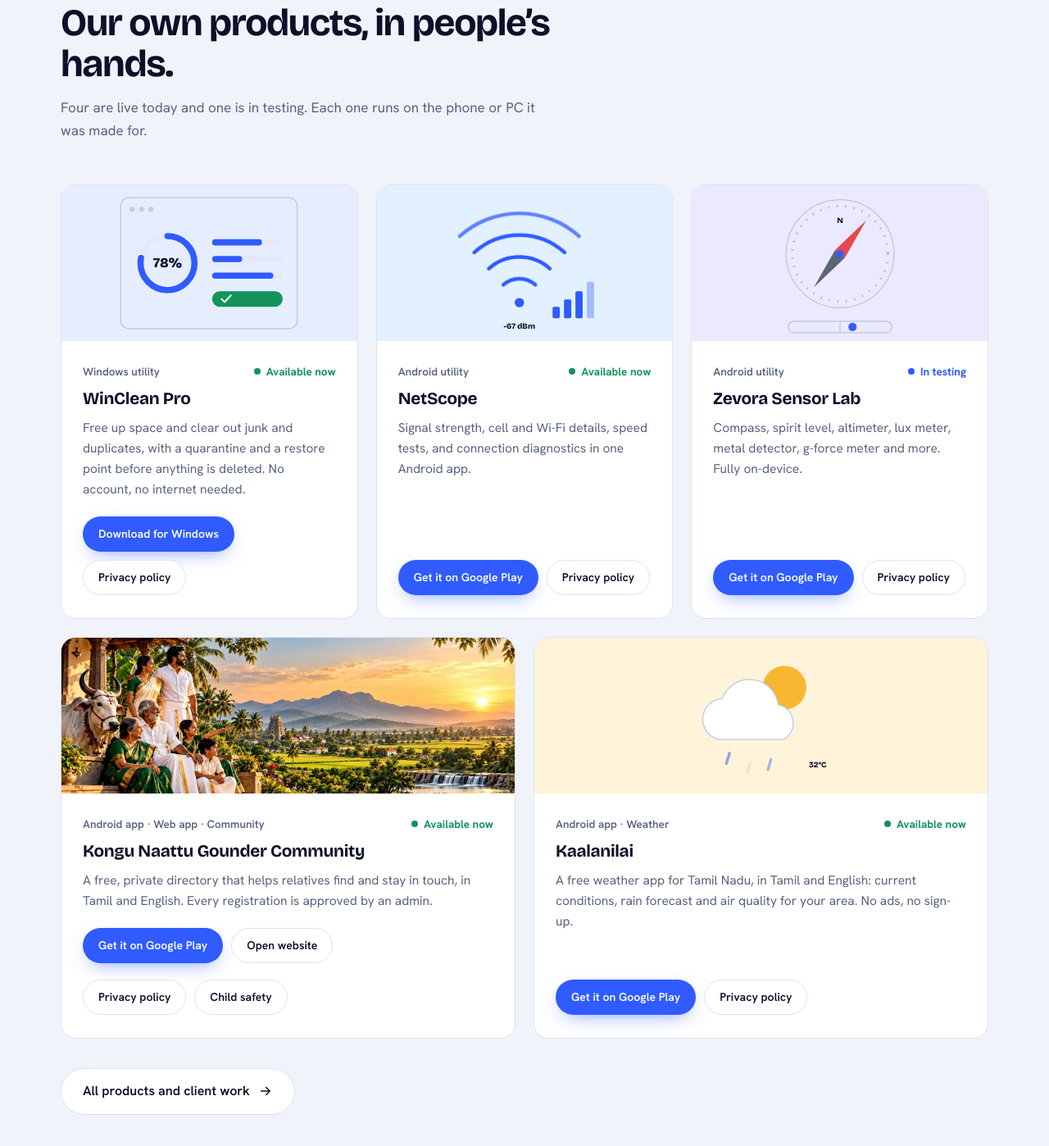
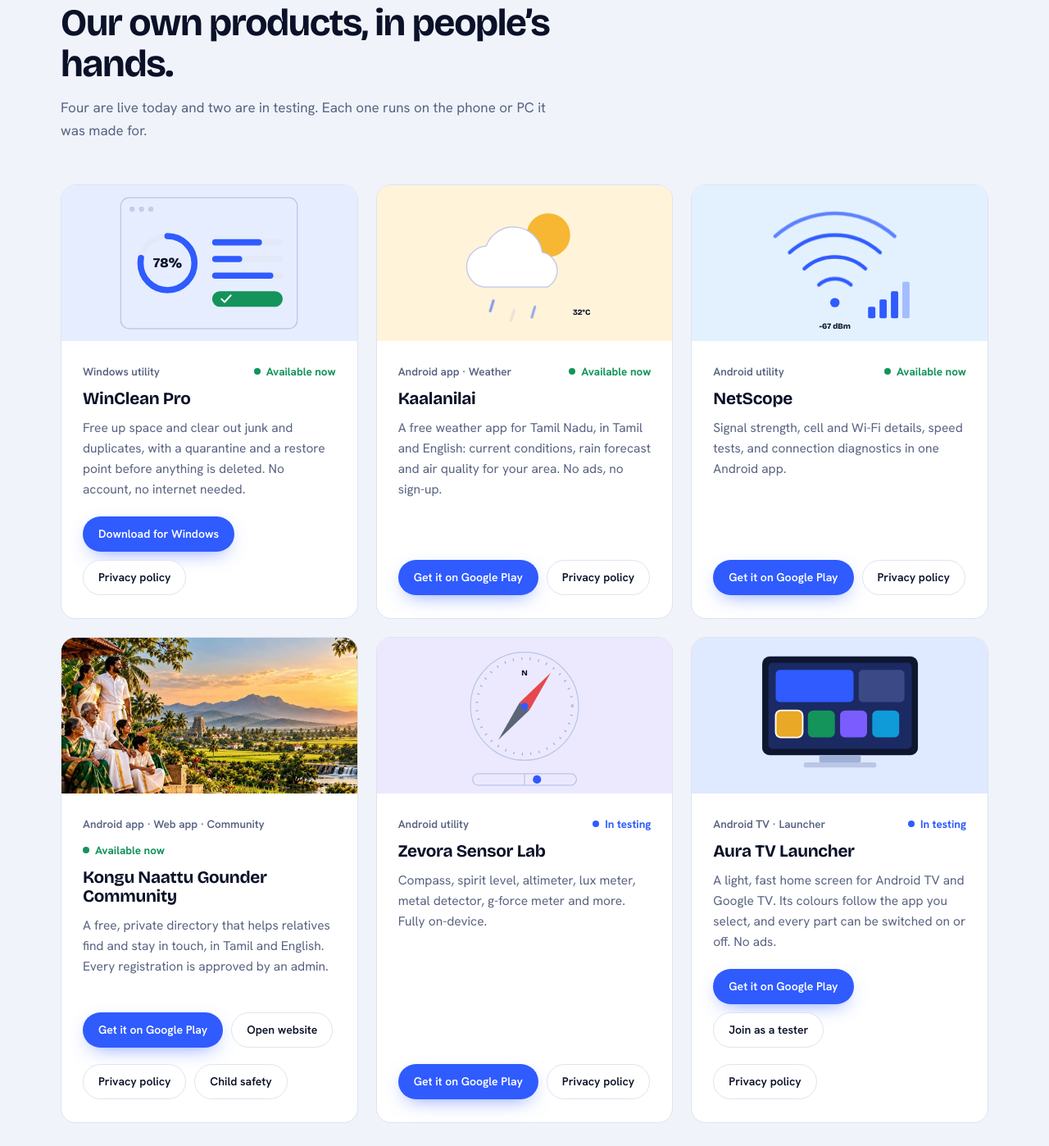
Before and after one commit to zevoratech/zevoratech-site, a plain HTML site: page index.html in a window 1280 px wide. Shown: the part 882-2280 px from the top of the page at 82% size. Drawn offline with nearby package versions, Linux system fonts and the light colour scheme.

Commit message:
Add files via upload

```diff
--- a/index.html
+++ b/index.html
@@ -80,7 +80,7 @@
   <div class="container">
     <div class="sec-head" data-reveal>
       <h2>Our own products, in people&rsquo;s hands.</h2>
-      <p>Four are live today and one is in testing. Each one runs on the phone or PC it was made for.</p>
+      <p>Four are live today and two are in testing. Each one runs on the phone or PC it was made for.</p>
     </div>
     <div class="pgrid">
       <article class="pcard" id="winclean" data-art>
@@ -92,6 +92,18 @@
           <div class="card-links">
           <a href="https://github.com/zevoratech/zevoratech-site/releases/latest/download/WinClean.Pro.Setup.exe" class="btn btn-small btn-primary" rel="noopener">Download for Windows</a>
           <a href="privacy-policy-winclean.html" class="btn btn-small btn-ghost">Privacy policy</a>
+          </div>
+        </div>
+      </article>
+      <article class="pcard" id="kaalanilai" data-art>
+        <div class="art" style="--tint:#fff3d9"><svg viewBox="0 0 380 300" aria-hidden="true"><circle cx="236" cy="96" r="42" class="a-sun"/><path d="M110 196a40 40 0 0 1 6-79 56 56 0 0 1 108 12 36 36 0 0 1 10 67z" class="a-cloud"/><line x1="130" y1="226" x2="124" y2="246" class="a-drop"/><line x1="170" y1="226" x2="164" y2="246" class="a-drop"/><line x1="210" y1="226" x2="204" y2="246" class="a-drop"/><text x="300" y="250" text-anchor="middle" class="a-num sm">32&deg;C</text></svg></div>
+        <div class="body">
+          <div class="meta"><span class="tag">Android app &middot; Weather</span><span class="status is-live">Available now</span></div>
+          <h3>Kaalanilai</h3>
+          <p>A free weather app for Tamil Nadu, in Tamil and English: current conditions, rain forecast and air quality for your area. No ads, no sign-up.</p>
+          <div class="card-links">
+          <a href="https://play.google.com/store/apps/details?id=in.zevoratech.kaalanilai" class="btn btn-small btn-primary" target="_blank" rel="noopener">Get it on Google Play</a>
+          <a href="privacy-policy-kaalanilai.html" class="btn btn-small btn-ghost">Privacy policy</a>
           </div>
         </div>
       </article>
@@ -107,19 +119,7 @@
           </div>
         </div>
       </article>
-      <article class="pcard" id="sensorlab" data-art>
-        <div class="art" style="--tint:#ece9ff"><svg viewBox="0 0 380 300" aria-hidden="true"><circle cx="190" cy="132" r="104" class="a-fill a-line"/><circle cx="190" cy="132" r="92" fill="none" class="a-ticks" stroke-dasharray="2 14.4"/><g class="needle"><polygon points="190,50 202,132 178,132" class="a-needle"/><polygon points="190,214 202,132 178,132" class="a-needle-b"/></g><circle cx="190" cy="132" r="7" class="a-dotbig"/><text x="190" y="72" text-anchor="middle" class="a-num sm">N</text><rect x="90" y="262" width="200" height="22" rx="11" class="a-fill a-line"/><circle cx="214" cy="273" r="8" class="a-dotbig"/><line x1="190" y1="262" x2="190" y2="284" class="a-line"/></svg></div>
-        <div class="body">
-          <div class="meta"><span class="tag">Android utility</span><span class="status is-progress">In testing</span></div>
-          <h3>Zevora Sensor Lab</h3>
-          <p>Compass, spirit level, altimeter, lux meter, metal detector, g-force meter and more. Fully on-device.</p>
-          <div class="card-links">
-          <a href="https://play.google.com/store/apps/details?id=in.zevoratech.sensorlab" class="btn btn-small btn-primary" target="_blank" rel="noopener">Get it on Google Play</a>
-          <a href="privacy-policy-zevorasensorlab.html" class="btn btn-small btn-ghost">Privacy policy</a>
-          </div>
-        </div>
-      </article>
-      <article class="pcard wide" id="kngc" data-art>
+      <article class="pcard" id="kngc" data-art>
         <div class="art" style="--tint:#0f3d24"><img src="assets/kngc-slide.jpg" alt="" loading="lazy"></div>
         <div class="body">
           <div class="meta"><span class="tag">Android app &middot; Web app &middot; Community</span><span class="status is-live">Available now</span></div>
@@ -134,15 +134,29 @@
           </div>
         </div>
       </article>
-      <article class="pcard wide" id="kaalanilai" data-art>
-        <div class="art" style="--tint:#fff3d9"><svg viewBox="0 0 380 300" aria-hidden="true"><circle cx="236" cy="96" r="42" class="a-sun"/><path d="M110 196a40 40 0 0 1 6-79 56 56 0 0 1 108 12 36 36 0 0 1 10 67z" class="a-cloud"/><line x1="130" y1="226" x2="124" y2="246" class="a-drop"/><line x1="170" y1="226" x2="164" y2="246" class="a-drop"/><line x1="210" y1="226" x2="204" y2="246" class="a-drop"/><text x="300" y="250" text-anchor="middle" class="a-num sm">32&deg;C</text></svg></div>
+      <article class="pcard" id="sensorlab" data-art>
+        <div class="art" style="--tint:#ece9ff"><svg viewBox="0 0 380 300" aria-hidden="true"><circle cx="190" cy="132" r="104" class="a-fill a-line"/><circle cx="190" cy="132" r="92" fill="none" class="a-ticks" stroke-dasharray="2 14.4"/><g class="needle"><polygon points="190,50 202,132 178,132" class="a-needle"/><polygon points="190,214 202,132 178,132" class="a-needle-b"/></g><circle cx="190" cy="132" r="7" class="a-dotbig"/><text x="190" y="72" text-anchor="middle" class="a-num sm">N</text><rect x="90" y="262" width="200" height="22" rx="11" class="a-fill a-line"/><circle cx="214" cy="273" r="8" class="a-dotbig"/><line x1="190" y1="262" x2="190" y2="284" class="a-line"/></svg></div>
         <div class="body">
-          <div class="meta"><span class="tag">Android app &middot; Weather</span><span class="status is-live">Available now</span></div>
-          <h3>Kaalanilai</h3>
-          <p>A free weather app for Tamil Nadu, in Tamil and English: current conditions, rain forecast and air quality for your area. No ads, no sign-up.</p>
+          <div class="meta"><span class="tag">Android utility</span><span class="status is-progress">In testing</span></div>
+          <h3>Zevora Sensor Lab</h3>
+          <p>Compass, spirit level, altimeter, lux meter, metal detector, g-force meter and more. Fully on-device.</p>
           <div class="card-links">
-          <a href="https://play.google.com/store/apps/details?id=in.zevoratech.kaalanilai" class="btn btn-small btn-primary" target="_blank" rel="noopener">Get it on Google Play</a>
-          <a href="privacy-policy-kaalanilai.html" class="btn btn-small btn-ghost">Privacy policy</a>
+          <a href="https://play.google.com/store/apps/details?id=in.zevoratech.sensorlab" class="btn btn-small btn-primary" target="_blank" rel="noopener">Get it on Google Play</a>
+          <a href="privacy-policy-zevorasensorlab.html" class="btn btn-small btn-ghost">Privacy policy</a>
+          </div>
+        </div>
+      </article>
+      <article class="pcard" id="aura" data-art>
+        <div class="art" style="--tint:#dfe9ff"><svg viewBox="0 0 380 300" aria-hidden="true"><rect x="40" y="36" width="300" height="190" rx="14" fill="#0e1630"/><rect x="52" y="48" width="276" height="166" rx="8" fill="#1b2a63"/><rect x="66" y="62" width="150" height="62" rx="8" fill="#2f5bff"/><rect x="226" y="62" width="88" height="62" rx="8" fill="#3b4a86"/><rect x="66" y="140" width="52" height="52" rx="10" fill="#e9a825" stroke="#fff" stroke-width="3"/><rect x="128" y="140" width="52" height="52" rx="10" fill="#14935b"/><rect x="190" y="140" width="52" height="52" rx="10" fill="#7a5cff"/><rect x="252" y="140" width="52" height="52" rx="10" fill="#0f9ad8"/><rect x="150" y="226" width="80" height="14" rx="4" fill="#9fb0d8"/><rect x="120" y="240" width="140" height="10" rx="5" fill="#b9c6e6"/></svg></div>
+        <div class="body">
+          <div class="meta"><span class="tag">Android TV &middot; Launcher</span><span class="status is-progress">In testing</span></div>
+          <h3>Aura TV Launcher</h3>
+          <p>A light, fast home screen for Android TV and Google TV. Its colours follow the app you select, and every part can be switched on or off. No ads.</p>
+          <div class="card-links">
+          <a href="https://play.google.com/store/apps/details?id=in.zevoratech.aura" class="btn btn-small btn-primary" target="_blank" rel="noopener">Get it on Google Play</a>
+          <a href="mailto:info@zevoratech.in?subject=Aura%20TV%20Launcher%20testing" class="btn btn-small btn-ghost">Join as a tester</a>
+          <span class="brk"></span>
+          <a href="privacy-policy-aura.html" class="btn btn-small btn-ghost">Privacy policy</a>
           </div>
         </div>
       </article>
```
